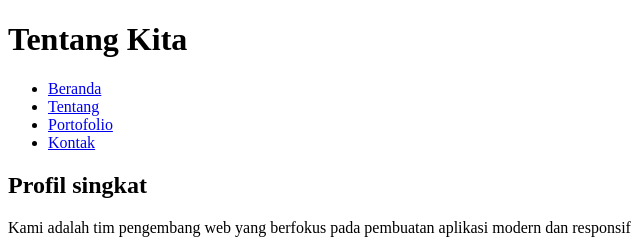
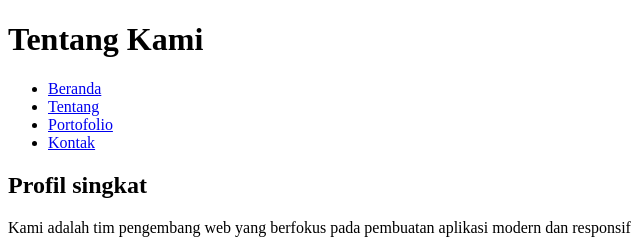
Before and after one commit to ZPINXD/my-website-project, a plain HTML site: page about.html in a window 1280 px wide. Shown: the top 240 px of the page, 0-640 px from the left. Drawn offline with Linux system fonts and the light colour scheme.

Commit message:
nambahno

```diff
--- a/about.html
+++ b/about.html
@@ -7,7 +7,7 @@
 </head>
 <body>
   <header>
-  <h1>Tentang Kita</h1>
+  <h1>Tentang Kami</h1>
   <nav>
     <ul>
       <li><a href = "index.html">Beranda</a></li>
```
